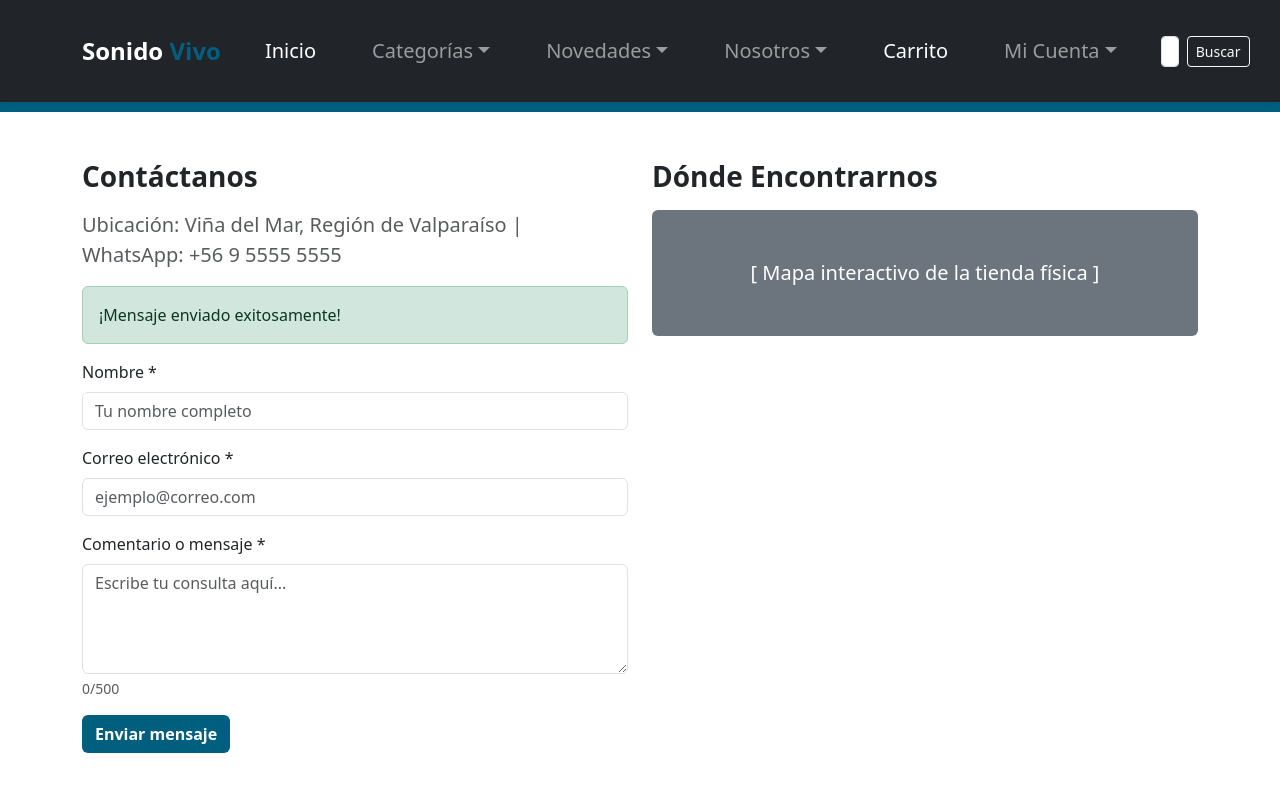
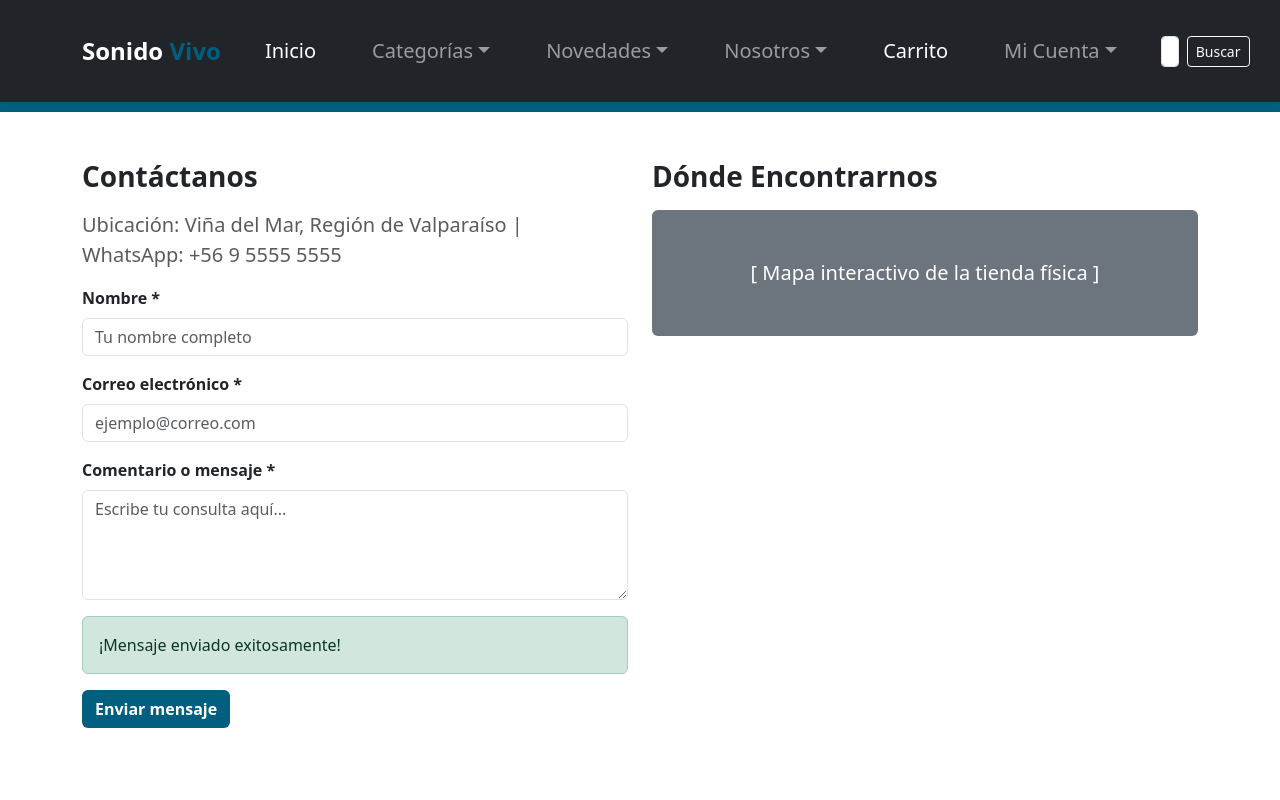
Before and after one commit to Tienda-Sonido-Vivo/sonido-vivo-react-migration, a React (Vite) app: page /contacto in a window 1280 px wide. Both pictures are taken after typing "Sample", "name@example.com", "Sample" into the empty fields and a click on the button "Enviar mensaje". Shown: the top 800 px of the page. Built offline with nearby package versions, Linux system fonts and the light colour scheme.

Commit message:
fix: validación del formulario igual a Login y scroll a anclas en Nosotros

```diff
--- a/src/componentes/organismos/FormularioContacto.tsx
+++ b/src/componentes/organismos/FormularioContacto.tsx
@@ -1,132 +1,202 @@
-import { useState } from 'react'
-import type { ChangeEvent, FocusEvent, FormEvent } from 'react'
+import { useState } from "react";
 
-type Campo = 'nombre' | 'correo' | 'mensaje'
-type Valores = Record<Campo, string>
-type Errores = Partial<Record<Campo, string>>
 
-const REGEX_EMAIL = /^[^\s@]+@[^\s@]+\.[^\s@]+$/
-const VALORES_INICIALES: Valores = { nombre: '', correo: '', mensaje: '' }
+function FormularioContacto() {
 
-function validar(v: Valores): Errores {
-  const errores: Errores = {}
+    const [nombre, setNombre] = useState("");
+    const [correo, setCorreo] = useState("");
+    const [comentario, setComentario] = useState("");
 
-  if (!v.nombre.trim() || v.nombre.length > 100) {
-    errores.nombre = 'El nombre es obligatorio y debe tener máximo 100 caracteres.'
+    const [mensaje, setMensaje] = useState("");
+    const [enviado, setEnviado] = useState(false);
+
+
+    const enviar = () => {
+
+        setMensaje("");
+        setEnviado(false);
+
+
+        if (
+            nombre.trim() === "" ||
+            correo.trim() === "" ||
+            comentario.trim() === ""
+        ) {
+
+            setMensaje("Debe completar todos los campos.");
+
+            return;
+
         }
 
-  if (!v.correo.trim()) {
-    errores.correo = 'El correo es obligatorio.'
-  } else if (!REGEX_EMAIL.test(v.correo) || v.correo.length > 100) {
-    errores.correo = 'Ingresa un correo con formato válido (máximo 100 caracteres).'
+
+        if (nombre.length > 100) {
+
+            setMensaje(
+                "El nombre debe tener máximo 100 caracteres."
+            );
+
+            return;
+
         }
 
-  if (!v.mensaje.trim() || v.mensaje.length > 500) {
-    errores.mensaje = 'El comentario es obligatorio y debe tener máximo 500 caracteres.'
+
+        const formatoCorreo =
+            /^[\w-\.]+@([\w-]+\.)+[\w-]{2,4}$/;
+
+
+        if (!formatoCorreo.test(correo) || correo.length > 100) {
+
+            setMensaje("Ingrese un correo válido.");
+
+            return;
+
         }
 
-  return errores
+
+        if (comentario.length > 500) {
+
+            setMensaje(
+                "El comentario debe tener máximo 500 caracteres."
+            );
+
+            return;
+
         }
 
-export default function FormularioContacto() {
-  const [valores, setValores] = useState<Valores>(VALORES_INICIALES)
-  const [errores, setErrores] = useState<Errores>({})
-  const [tocados, setTocados] = useState<Partial<Record<Campo, boolean>>>({})
-  const [enviado, setEnviado] = useState(false)
 
-  const manejarCambio = (e: ChangeEvent<HTMLInputElement | HTMLTextAreaElement>) => {
-    const campo = e.target.name as Campo
-    const nuevos = { ...valores, [campo]: e.target.value }
-    setValores(nuevos)
-    setEnviado(false)
-    if (tocados[campo]) setErrores(validar(nuevos))
+        setEnviado(true);
+
+        setNombre("");
+        setCorreo("");
+        setComentario("");
+
+    };
+
+
+    return (
+
+        <form
+            noValidate
+            onSubmit={(event) => {
+
+                event.preventDefault();
+                enviar();
+
+            }}
+        >
+
+            <div className="mb-3">
+
+                <label
+                    htmlFor="nombreContacto"
+                    className="form-label fw-bold"
+                >
+                    Nombre *
+                </label>
+
+                <input
+                    type="text"
+                    className="form-control"
+                    id="nombreContacto"
+                    placeholder="Tu nombre completo"
+                    maxLength={100}
+                    value={nombre}
+                    onChange={(event) =>
+                        setNombre(event.target.value)
+                    }
+                />
+
+            </div>
+
+
+            <div className="mb-3">
+
+                <label
+                    htmlFor="correoContacto"
+                    className="form-label fw-bold"
+                >
+                    Correo electrónico *
+                </label>
+
+                <input
+                    type="email"
+                    className="form-control"
+                    id="correoContacto"
+                    placeholder="ejemplo@correo.com"
+                    maxLength={100}
+                    value={correo}
+                    onChange={(event) =>
+                        setCorreo(event.target.value)
+                    }
+                />
+
+            </div>
+
+
+            <div className="mb-3">
+
+                <label
+                    htmlFor="mensajeContacto"
+                    className="form-label fw-bold"
+                >
+                    Comentario o mensaje *
+                </label>
+
+                <textarea
+                    className="form-control"
+                    id="mensajeContacto"
+                    rows={4}
+                    placeholder="Escribe tu consulta aquí..."
+                    maxLength={500}
+                    value={comentario}
+                    onChange={(event) =>
+                        setComentario(event.target.value)
+                    }
+                />
+
+            </div>
+
+
+            {mensaje && (
+
+                <div
+                    className="alert alert-danger"
+                    role="alert"
+                >
+                    {mensaje}
+                </div>
+
+            )}
+
+
+            {enviado && (
+
+                <div
+                    className="alert alert-success"
+                    role="status"
+                >
+                    ¡Mensaje enviado exitosamente!
+                </div>
+
+            )}
+
+
+            <button
+                type="submit"
+                className="btn text-white fw-bold"
+                style={{
+                    backgroundColor: "#005f7f"
+                }}
+            >
+                Enviar mensaje
+            </button>
+
+        </form>
+
+    );
+
 }
 
-  const manejarBlur = (e: FocusEvent<HTMLInputElement | HTMLTextAreaElement>) => {
-    const campo = e.target.name as Campo
-    setTocados((prev) => ({ ...prev, [campo]: true }))
-    setErrores(validar(valores))
-  }
 
-  const manejarEnvio = (e: FormEvent<HTMLFormElement>) => {
-    e.preventDefault()
-    const erroresActuales = validar(valores)
-    setErrores(erroresActuales)
-    setTocados({ nombre: true, correo: true, mensaje: true })
-
-    if (Object.keys(erroresActuales).length === 0) {
-      setEnviado(true)
-      setValores(VALORES_INICIALES)
-      setTocados({})
-      setErrores({})
-    }
-  }
-
-  const clase = (campo: Campo) => {
-    if (!tocados[campo]) return 'form-control'
-    return `form-control ${errores[campo] ? 'is-invalid' : 'is-valid'}`
-  }
-
-  return (
-    <form id="formContacto" onSubmit={manejarEnvio} noValidate>
-      {enviado && (
-        <div className="alert alert-success" role="status">
-          ¡Mensaje enviado exitosamente!
-        </div>
-      )}
-
-      <div className="mb-3">
-        <label htmlFor="nombreContacto" className="form-label">Nombre *</label>
-        <input
-          id="nombreContacto"
-          name="nombre"
-          type="text"
-          className={clase('nombre')}
-          value={valores.nombre}
-          onChange={manejarCambio}
-          onBlur={manejarBlur}
-          maxLength={100}
-          placeholder="Tu nombre completo"
-        />
-        <div className="invalid-feedback">{errores.nombre}</div>
-      </div>
-
-      <div className="mb-3">
-        <label htmlFor="correoContacto" className="form-label">Correo electrónico *</label>
-        <input
-          id="correoContacto"
-          name="correo"
-          type="email"
-          className={clase('correo')}
-          value={valores.correo}
-          onChange={manejarCambio}
-          onBlur={manejarBlur}
-          maxLength={100}
-          placeholder="ejemplo@correo.com"
-        />
-        <div className="invalid-feedback">{errores.correo}</div>
-      </div>
-
-      <div className="mb-3">
-        <label htmlFor="mensajeContacto" className="form-label">Comentario o mensaje *</label>
-        <textarea
-          id="mensajeContacto"
-          name="mensaje"
-          rows={4}
-          className={clase('mensaje')}
-          value={valores.mensaje}
-          onChange={manejarCambio}
-          onBlur={manejarBlur}
-          maxLength={500}
-          placeholder="Escribe tu consulta aquí..."
-        />
-        <div className="form-text">{valores.mensaje.length}/500</div>
-        <div className="invalid-feedback">{errores.mensaje}</div>
-      </div>
-
-      <button type="submit" className="btn text-white fw-bold" style={{ backgroundColor: '#005f7f' }}>
-        Enviar mensaje
-      </button>
-    </form>
-  )
-}
+export default FormularioContacto;
--- a/src/paginas/Nosotros.tsx
+++ b/src/paginas/Nosotros.tsx
@@ -1,41 +1,95 @@
-import { SeccionContacto } from './Contacto'
+import { useEffect } from "react";
+import { useLocation } from "react-router-dom";
 
-export default function Nosotros() {
+import { SeccionContacto } from "./Contacto";
+
+
+function Nosotros() {
+
+    const { hash } = useLocation();
+
+
+    useEffect(() => {
+
+        if (hash) {
+
+            document
+                .getElementById(hash.slice(1))
+                ?.scrollIntoView({ behavior: "smooth" });
+
+        }
+
+    }, [hash]);
+
+
     return (
+
         <main className="container my-5">
+
             <section className="row align-items-center mb-5">
+
                 <div className="col-12 col-md-6">
+
                     <h1 className="display-5 fw-bold mb-3">
                         Sobre <span className="color-azul">Sonido Vivo</span>
                     </h1>
+
                     <p>
                         Somos una tienda especializada en instrumentos musicales, equipos de sonido y
                         accesorios para músicos, ubicada en <strong>Viña del Mar, Región de Valparaíso</strong>.
                         Con más de 11 años de experiencia, nos apasiona asesorar a músicos principiantes y
                         profesionales de todo Chile.
                     </p>
+
                     <p>
                         Contamos con un amplio catálogo de más de 340 referencias distintas que incluyen
                         guitarras, bajos, baterías, teclados, amplificadores y accesorios de las mejores marcas.
                     </p>
+
                 </div>
 
+
                 <div className="col-12 col-md-6 text-center">
+
                     <div
                         className="p-4 bg-light rounded shadow-sm border-start border-4"
-            style={{ borderColor: '#005f7f' }}
+                        style={{ borderColor: "#005f7f" }}
                     >
-            <h3 className="fw-bold color-azul mb-3">Lo que nos distingue</h3>
+
+                        <h3 className="fw-bold color-azul mb-3">
+                            Lo que nos distingue
+                        </h3>
+
                         <ul className="list-group list-group-flush text-start">
-              <li className="list-group-item bg-transparent">🎸 Catálogo amplio y actualizado con stock real.</li>
-              <li className="list-group-item bg-transparent">🛠️ Servicio técnico de reparación de instrumentos de cuerda.</li>
-              <li className="list-group-item bg-transparent">📦 Envíos rápidos y seguros a todo Chile.</li>
+
+                            <li className="list-group-item bg-transparent">
+                                🎸 Catálogo amplio y actualizado con stock real.
+                            </li>
+
+                            <li className="list-group-item bg-transparent">
+                                🛠️ Servicio técnico de reparación de instrumentos de cuerda.
+                            </li>
+
+                            <li className="list-group-item bg-transparent">
+                                📦 Envíos rápidos y seguros a todo Chile.
+                            </li>
+
                         </ul>
+
                     </div>
+
                 </div>
+
             </section>
 
+
             <SeccionContacto conBorde />
+
         </main>
-  )
+
+    );
+
 }
+
+
+export default Nosotros;
```
Lines whose indentation alone changed are shown as unchanged.
